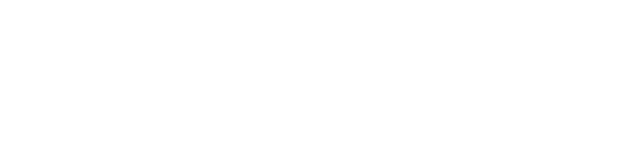
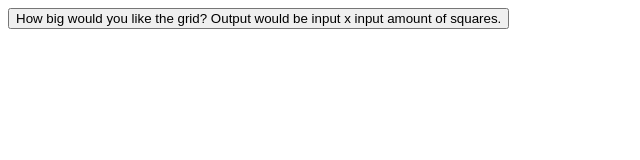
Before and after one commit to dandan-byte/etch-a-sketch, a plain HTML site: page index.html in a window 1280 px wide. Shown: the whole page, without its empty margins (0-640 px from the left). Drawn offline with Linux system fonts and the light colour scheme.

Commit message:
Add button to index.html skeleton with placeholder text.

```diff
--- a/index.html
+++ b/index.html
@@ -8,6 +8,7 @@
     <link rel="stylesheet" href="./styles.css">
 </head>
 <body>
+    <button>How big would you like the grid? Output would be input x input amount of squares.</button>
     <div id="grid-container">
 
     </div>
```
